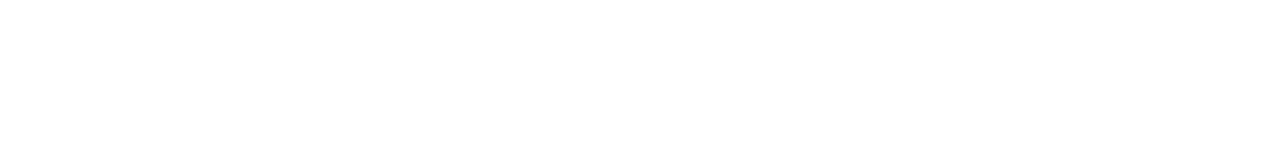
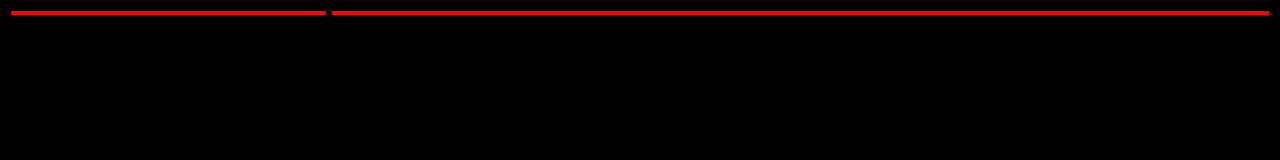
Before and after one commit to hiteshpatil2005/Website-Clones, a plain HTML site: page Spotify Clone/index.html in a window 1280 px wide. Drawn offline with Linux system fonts and the light colour scheme.

Commit message:
spotify clone

```diff
--- a/Spotify Clone/index.html
+++ b/Spotify Clone/index.html
@@ -3,9 +3,17 @@
 <head>
     <meta charset="UTF-8">
     <meta name="viewport" content="width=device-width, initial-scale=1.0">
-    <title>Document</title>
+    <title>Spotify Clone</title>
+    <link rel="stylesheet" href="style.css">
+    <link rel="stylesheet" href="utility.css">
 </head>
 <body>
-
+    <div class="container flex">
+        <div class="left border">
+            <div class="home"></div>
+            <div class="library"></div>
+        </div>
+        <div class="right border"></div>
+    </div>
 </body>
 </html>
--- /dev/null
+++ b/Spotify Clone/style.css
@@ -0,0 +1,12 @@
+body{
+    background-color: black;
+    color: white;
+}
+
+.left{
+    width: 25vw;
+}
+
+.right{
+    width: 75vw;
+}
--- /dev/null
+++ b/Spotify Clone/utility.css
@@ -0,0 +1,16 @@
+.border{
+    border: 2px solid red;
+    margin: 3px;
+}
+
+.flex{
+    display: flex;
+}
+
+.jusify{
+    justify-content: center;
+}
+
+.items-center{
+    align-items: center;
+}
```
Also changed, not shown: Spotify Clone/Assets/home.svg (added), Spotify Clone/Assets/logo.svg (added).
